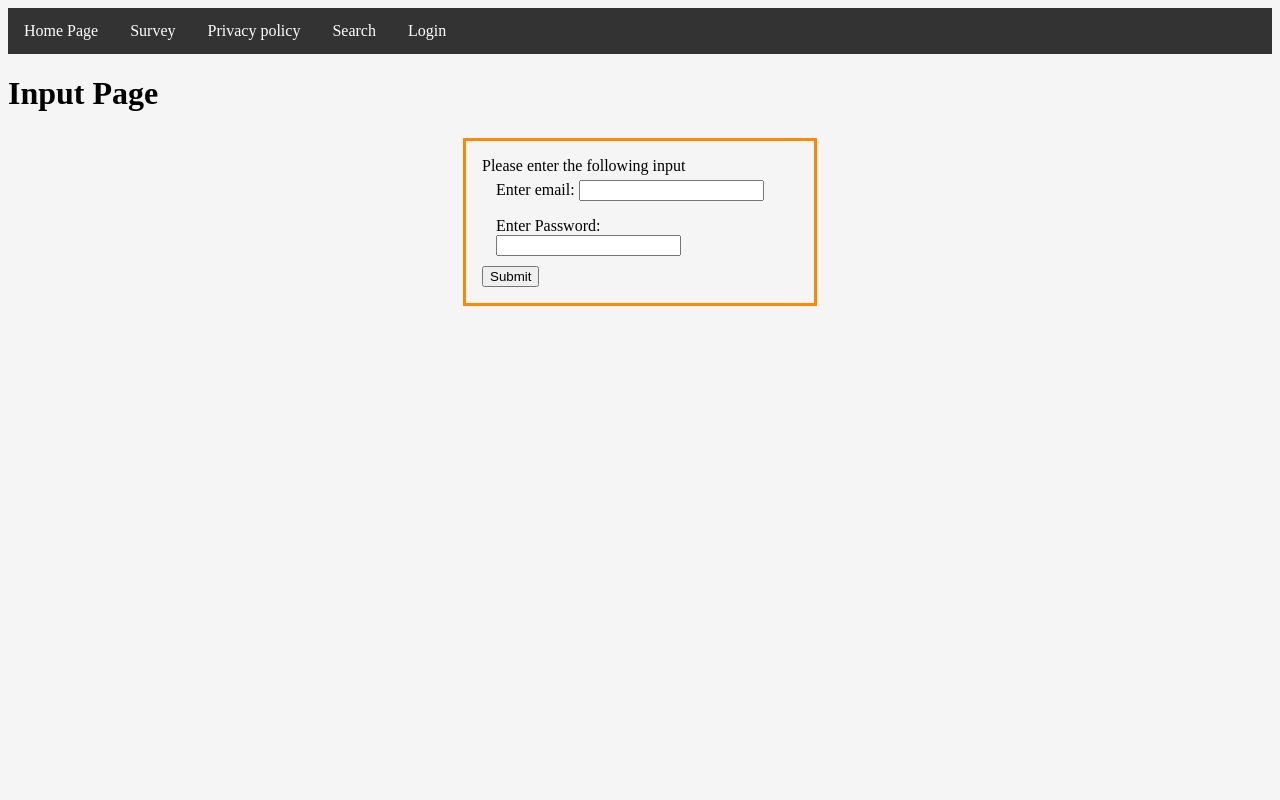
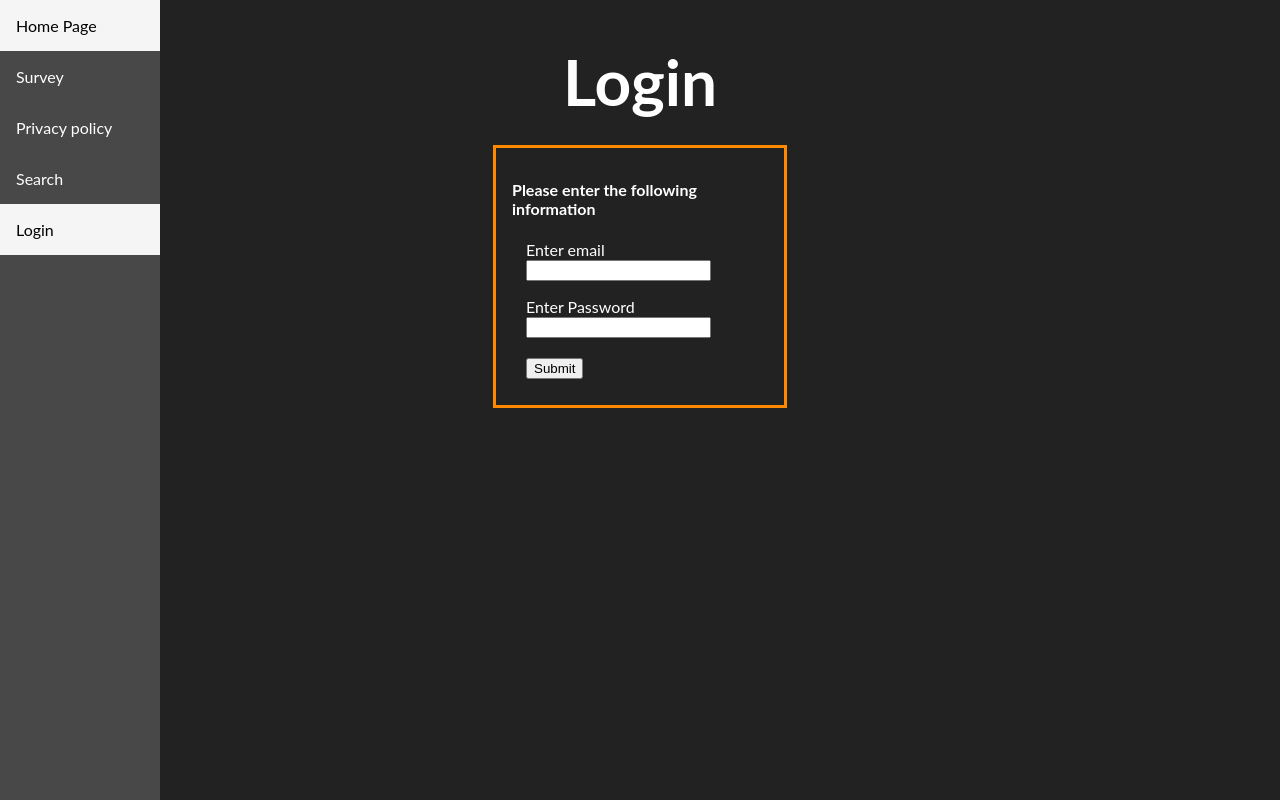
Before and after one commit to slame107/sprintgroup, a PHP site: page /login.php in a window 1280 px wide. Run offline with PHP 8.4, Linux system fonts and the light colour scheme.

Commit message:
updated CSS

```diff
--- a/Sprint2/login.php
+++ b/Sprint2/login.php
@@ -1,40 +1,46 @@
 <?php
 require_once("template.php");
-$page = new Template("Home Page");
+$page = new Template("Login");
 $page->addHeadElement("<link href='page.css' rel='stylesheet'>");
 $page->finalizeTopSection();
 $page->finalizeBottomSection();
 print $page->getTopSection();
 
-print "<ul>";
-	print "<li><a href='index.php' title='Click here to see our home page'>Home Page</a></li>";
-	print "<li><a href='survey.php' title='Click here to take our survey'>Survey</a></li>";
-	print "<li><a href='privacy.php' title='Click here to see our privacy policy'>Privacy policy</a></li>";
-	print "<li><a href='search.php' title='Click here to search for an album'>Search</a></li>";
-	print "<li><a href='login.php' title='Click here to login'>Login</a></li>";
-print "</ul>";
+print "<div class='sidebar'>";
+	print "<a href='index.php' title='Click here to see our home page'>Home Page</a>";
+	print "<a href='survey.php' title='Click here to take our survey'>Survey</a></li>";
+	print "<a href='privacy.php' title='Click here to see our privacy policy'>Privacy policy</a>";
+	print "<a href='search.php' title='Click here to search for an album'>Search</a>";
+	print "<a class='active' href='login.php' title='Click here to login'>Login</a>";
+print "</div>";
 
-print "<h1>Input Page</h1>";
+print "<div class='header'>";
+  print "<h1>Login</h1>";
+print "</div>";
 
-print "<form id='frmChoice' method='post' action = 'displayPage.php'";
-			print "<h2> Please enter the following input </h2>";
+print "<form id='frmChoice' method='post' action = 'displayPage.php'>";
+
+			print "<p><b> Please enter the following information </b></p>";
+
 			print "<fieldset id='group1'>";
 
-				print "Enter email:
-					<input type='text' name='email'>";
+				print "Enter email";
+				print "<br>";
+				print "<input type='text' name='email'>";
 
 			print "</fieldset>";
 
 			print "<fieldset id='group2'>";
 
-				print "Enter Password:
-					<input type='text' name='password'>";
-
-
+				print "Enter Password";
+				print "<br>";
+				print "<input type='text' name='password'>";
+				print "<br>";
+				print "<br>";
+				print "<input type='submit' value='Submit'>";
 			print "</fieldset>";
 
 
-			print "<input type='submit' value='Submit'>";
 print "</form>";
 
 print $page->getBottomSection();
--- a/Sprint2/page.css
+++ b/Sprint2/page.css
@@ -1,53 +1,82 @@
-ul {
-  list-style-type: none;
+h1{
+	margin-bottom: 0;
+}
+.header {
+	text-align: center;
+	color: white;
+	font-size: 2em;
+}
+
+.sidebar {
   margin: 0;
   padding: 0;
-  overflow: hidden;
-  background-color: #333;
-
+  top: 0;
+  left: 0;
+  width: 160px;
+  background-color: #484848;
+  position: fixed;
+  height: 100%;
+  overflow: auto;
 }
 
-li {
-  float: left;
-}
-
-li a {
+.sidebar a {
   display: block;
   color: white;
-  text-align: center;
-  padding: 14px 16px;
+  padding: 16px;
   text-decoration: none;
 }
 
-li a:hover {
-  background-color: #111;
+.sidebar a.active {
+  background-color: #F5F5F5;
+  color: black;
 }
 
-fieldset {
-	border-style: none;
+.sidebar a:hover:not(.active) {
+  background-color: #F5F5F5;
+  color: black;
 }
 
+div.content {
+  margin-left: 200px;
+  padding: 1px 16px;
+  height: 1000px;
+}
+
+@media screen and (max-width: 700px) {
+  .sidebar {
+    width: 100%;
+    height: auto;
+    position: relative;
+  }
+  .sidebar a {float: left;}
+  div.content {margin-left: 0;}
+}
+
+@media screen and (max-width: 400px) {
+  .sidebar a {
+    text-align: center;
+    float: none;
+  }
+}
+
+body {
+  margin: 0;
+  font-family: "Lato", sans-serif;
+  background-color: #222;
+}
+
+article {
+	margin: 1em 25% 1em 25%;
+	overflow: auto;
+	position: relative;
+}
 
 .entry {
    border-top: #FF8800 solid 2px;
    padding: 1em 1em 1em 2em;
    margin: 1em 0;
    clear: both;
-}
-
-body{
-		background-color: #F5F5F5;
-}
-
-article {
-	margin: 2em 25% 1em 25%;
-	padding: 1em;
-	overflow: auto;
-	position: relative;
-}
-
-div.header {
-	font-size: x-large;
+   color: white;
 }
 
 form{
@@ -56,24 +85,38 @@
 	margin-top: 2%;
 	margin-left: auto;
 	margin-right: auto;
-	width: 25%;
+	width: 20%;
 	padding: 1em;
-
+	color: white;
+	overflow: auto;
 }
 
-.error {
-	color: red;
+table, td, th{
+	border-collapse: collapse;
+	border: 2px solid #FF8800;
+	padding: .5em;
+	color: white;
+	text-align: center;
+	margin-left: auto;
+	margin-right: auto;
 }
 
-table, td{
-   border-collapse: collapse;
-   border: 2px solid #FF8800;
-   padding: .5em;
+fieldset {
+    border: 0;
 }
 
 #error{
 	border: 2px solid #FF0000;
 	color: #FF0000;
-	margin-right: 80%;
-	padding: .5em;
+	margin-top: 2%;
+	margin-left: auto;
+	margin-right: auto;
+	width: 50%;
+	padding: 1em;
+	overflow: auto;
 }
+
+
+.error {
+	color: red;
+}
```
Also changed, not shown: Sprint2/action.php (+11 -8 lines), Sprint2/index.php (+11 -8 lines), Sprint2/privacy.php (+12 -8 lines), Sprint2/results.php (+14 -9 lines), Sprint2/search.php (+14 -9 lines), Sprint2/survey.php (+10 -13 lines).
